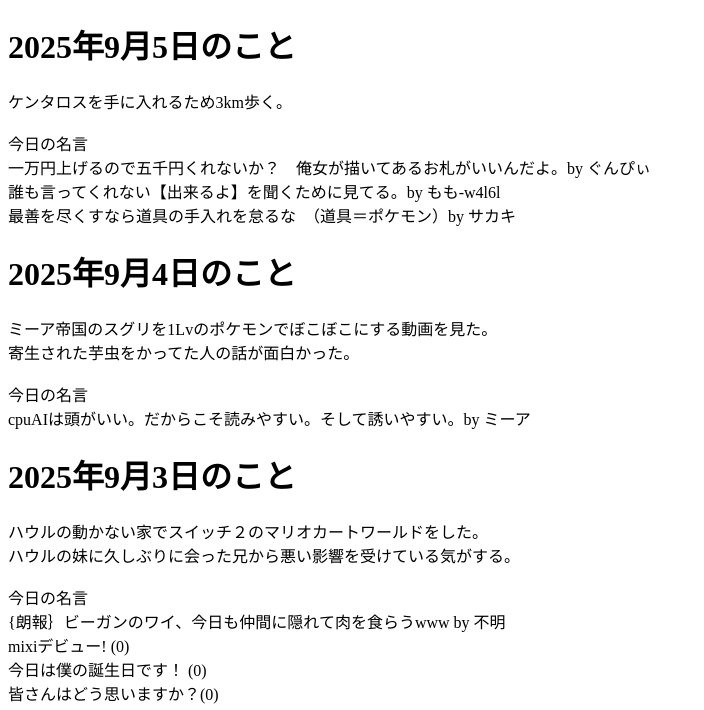
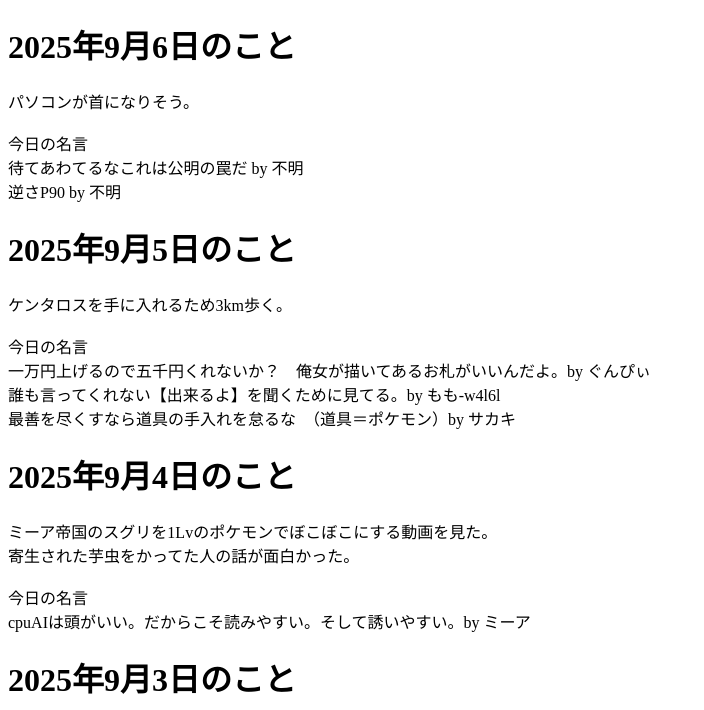
Before and after one commit to kikenseibutsumoyashi/-, a plain HTML site: page index.html in a window 1280 px wide. Shown: the top 710 px of the page, without its empty margins (0-704 px from the left). Drawn offline with Linux system fonts and the light colour scheme.

Commit message:
Update index.html

```diff
--- a/index.html
+++ b/index.html
@@ -6,6 +6,15 @@
     <title>危険生物もやしのまほろば</title>
 </head>
 <body>
+ <h1>2025年9月6日のこと</h1>
+ <p>パソコンが首になりそう。<br>
+ <br>
+ 今日の名言<br>
+ 待てあわてるなこれは公明の罠だ by 不明<br>
+ 逆さP90 by 不明<br>
+ </p>
+ <p></p>
+
  <h1>2025年9月5日のこと</h1>
  <p>ケンタロスを手に入れるため3km歩く。<br>
  <br>
@@ -16,7 +25,8 @@
  <p></p>
 
  <h1>2025年9月4日のこと</h1>
- <p>ミーア帝国のスグリを1Lvのポケモンでぼこぼこにする動画を見た。<br>
+ <p>
+ ミーア帝国のスグリを1Lvのポケモンでぼこぼこにする動画を見た。<br>
  寄生された芋虫をかってた人の話が面白かった。<br>
  <br>
  今日の名言<br>
```
